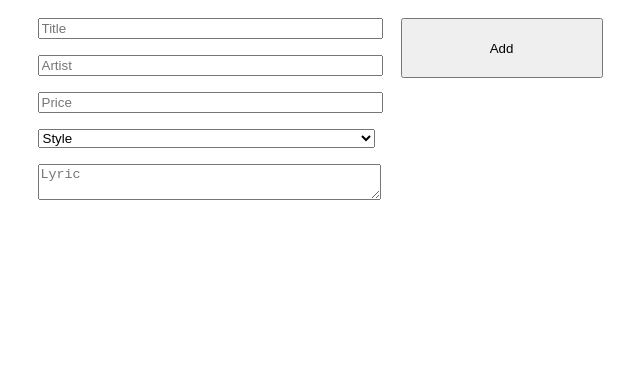
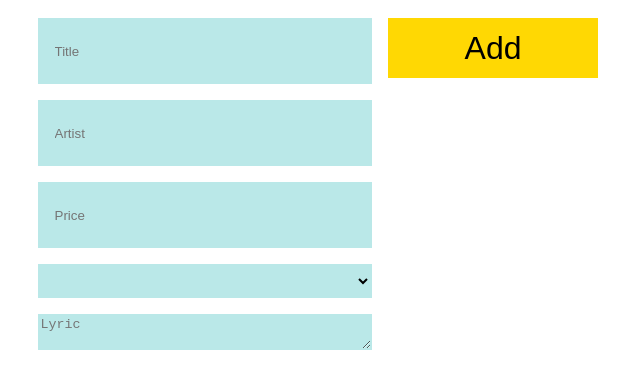
Before and after one commit to voromahery/hit-parade-react, a React app: page /add in a window 1280 px wide. Shown: the part 202-590 px from the top of the page, without its empty margins (320-960 px from the left). Built offline with nearby package versions, Linux system fonts and the light colour scheme.

Commit message:
Fixed button text

```diff
--- a/css/card.css
+++ b/css/card.css
@@ -56,3 +56,7 @@
 .style-list a:-webkit-any-link {
     color: #000000;
 }
+
+.price {
+    color: #FFD803;
+}
--- a/css/form.css
+++ b/css/form.css
@@ -10,8 +10,27 @@ form {
     grid-row: 1/5;
 }
 
+
+button {
+    background-color: #FFD803;
+    border: 1px solid #FFD803;
+    cursor: pointer;
+    font-weight: normal;
+    font-size: 32px;
+    padding-left: 1rem;
+    padding-right: 1rem;
+}
+
 textarea,
 input,
 select {
     max-width: 337.14px;
+    background-color: #BAE8E8;
+    border: solid 1px #BAE8E8;
 }
+
+input,
+select {
+    height: 2rem;
+    padding: 1rem;
+}
--- a/pages/AddSong.js
+++ b/pages/AddSong.js
@@ -30,7 +30,7 @@ function AddSong() {
                 <input type="text" className="title" name="title" placeholder="Title" />
                 <input type="text" className="artist" name="artist" placeholder="Artist" />
                 <input type="number" className="price" name="price" placeholder="Price" />
-                <select className="style" name="style">
+                <select className="style" name="style" placeholder="Style">
                     <option value="">Style</option>
                     <option value={`R&B`}>{`R&B`}</option>
                     <option value="Rock">Rock</option>
--- a/pages/CartSong.js
+++ b/pages/CartSong.js
@@ -1,12 +1,14 @@
-import React, { useContext } from 'react';
+import React, { useContext, useState } from 'react';
 import { Context } from '../Context';
 import deleteIcon from '../icons/delete.svg';
 
 function CartSong() {
     const { cartItem, removeFromCart, setCartItem } = useContext(Context);
-    const totalPrice = cartItem.reduce((acc, item) => (acc + item.price),0);
+    const [buttonText, setButtonText] = useState("Buy");
+    const totalPrice = cartItem.reduce((acc, item) => (acc + item.price), 0);
 
     function buySongs() {
+        setButtonText("Buying...")
         setTimeout(() => {
             setCartItem([]);
             if (cartItem.length === 0 || cartItem.length === 1) {
@@ -14,6 +16,7 @@ function CartSong() {
             } else {
                 console.log(`You bought songs for ${totalPrice} Ar`);
             }
+            setButtonText("Buy")
         }, 2000)
     }
 
@@ -26,11 +29,11 @@ function CartSong() {
                         <h3>{cart.title}</h3>
                         <span>{cart.artist}</span>
                     </div>
-                    <span className="price">{cart.price}</span>
+                    <span className="price">{cart.price} Ar</span>
                 </div>)}
             <div>
-                {cartItem.length > 0 && <button onClick={buySongs}>Buy</button>}
-            <h3>Total: {totalPrice}Ar</h3>
+                {cartItem.length > 0 && <button onClick={buySongs}>{buttonText}</button>}
+                <h3>Total: {totalPrice}Ar</h3>
             </div>
         </div>
     )
--- a/pages/Style.js
+++ b/pages/Style.js
@@ -1,6 +1,6 @@
 import React, { useContext } from 'react'
 import { Context } from './../Context';
-import { useParams } from 'react-router-dom';
+import { useParams, Link } from 'react-router-dom';
 
 function Style() {
     const { songs } = useContext(Context);
@@ -14,8 +14,10 @@ function Style() {
                 {styleSong.map(song =>
                     <div key={song.id} className="card">
                         <div>
+                        <Link to={`/song/${song.id}`}>
                             <h3>🎧 {song.title}</h3>
                             <span>{song.artist}</span>
+                            </Link>
                         </div>
                     </div>
                 )}
```
Also changed, not shown: 5 other files.
